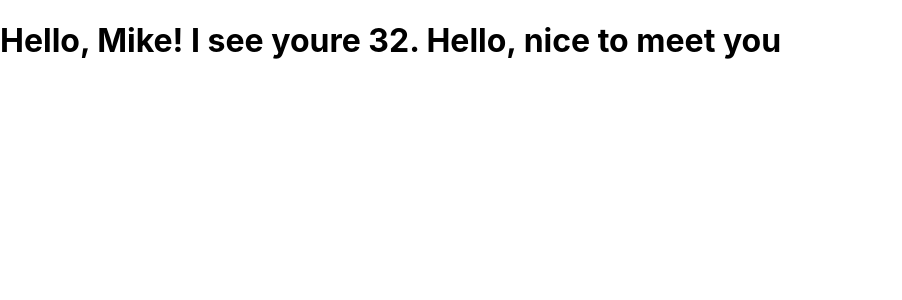
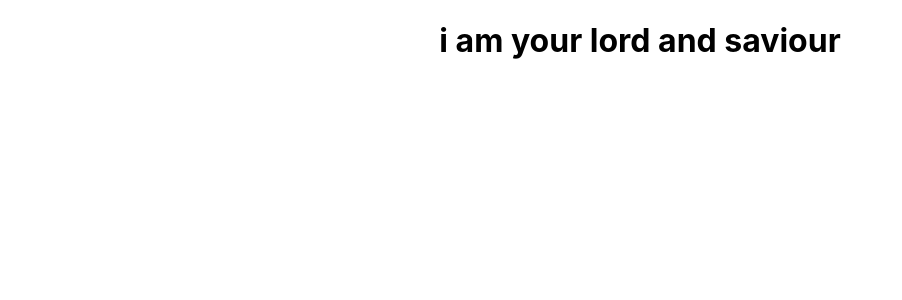
Before and after one commit to jatoad/react, a React (Create React App) app in the folder my-app/: page / in a window 1280 px wide. Shown: the top 300 px of the page, without its empty margins (0-902 px from the left). Built offline with nearby package versions, Linux system fonts and the light colour scheme.

Commit message:
added stateful component example

```diff
--- a/my-app/src/App.js
+++ b/my-app/src/App.js
@@ -1,12 +1,13 @@
 import './App.css';
 // import FunctionalGreeting from './components/FunctionalGreeting';
-import FunctionalGreetingWithProps from './components/FunctionalGreetingWithProps';
+// import FunctionalGreetingWithProps from './components/FunctionalGreetingWithProps';
+import StatefulGreeting from './components/StatefulGreeting';
 
 function App() {
   return (
-    <div>
-    <FunctionalGreetingWithProps greeeting="Hello, nice to meet you" name="Mike" age="32" />
-  </div>
+    <div className='App'>
+      <StatefulGreeting greeting="i am your lord and saviour"/>
+    </div>
   )
 }
 
--- a/my-app/src/components/FunctionalGreetingWithProps.js
+++ b/my-app/src/components/FunctionalGreetingWithProps.js
@@ -1,7 +1,12 @@
 import React from "react";
+import css from '../css/FunctionalGreetingWithProps.module.css'
 
 const FunctionalGreetingWithProps = (props) =>  {
-    return <h1>Hello, {props.name}! I see youre {props.age}. {props.greeeting} </h1>;
+    return (
+        <div className={css.functionalgreetingwithprops} >
+            <h1>Hello, {props.name}! I see youre {props.age}. {props.greeeting} </h1>
+        </div>
+    )
 }
 
 
--- /dev/null
+++ b/my-app/src/components/StatefulGreeting.js
@@ -0,0 +1,9 @@
+import React from "react";
+
+class StatefulGreeting extends React.Component {
+    render(){
+        return <h1> {this.props.greeting} </h1>
+    }
+}
+
+export default StatefulGreeting
--- /dev/null
+++ b/my-app/src/css/FunctionalGreetingWithProps.module.css
@@ -0,0 +1,3 @@
+h1{
+    color: aqua;
+}
```
Also changed, not shown: my-app/styles/FunctionalGreetingWithProps.module.css (deleted), 1 other file (tests, documents, lock files or other folders).
